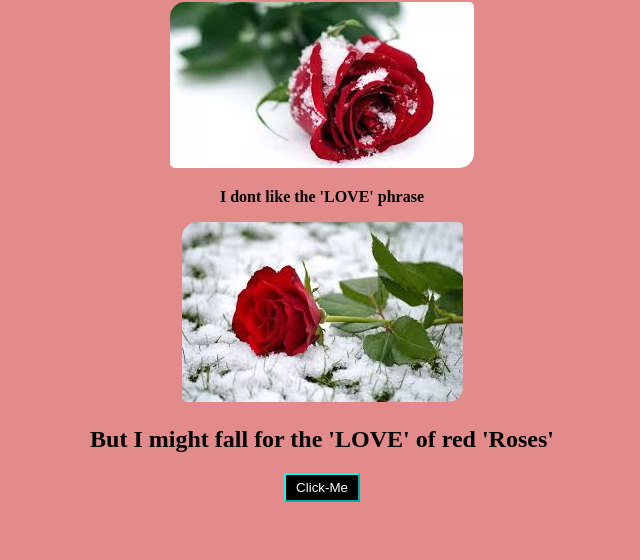
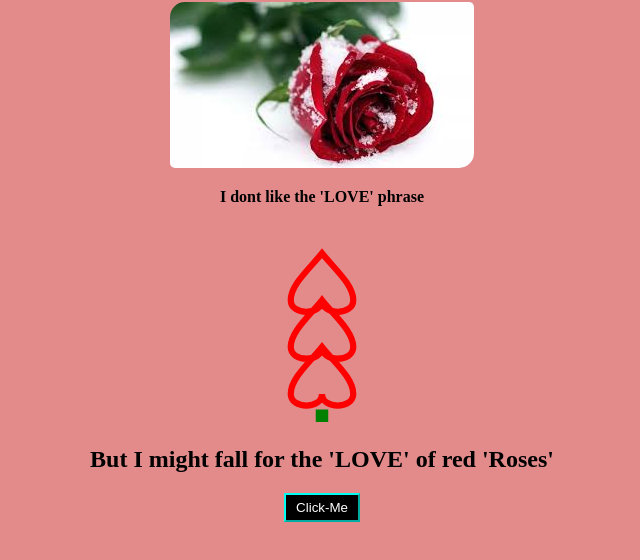
Before and after one commit to kolamat/Kola_B_Pages, a plain HTML site: page index.html in a window 1280 px wide. Shown: the part 78-638 px from the top of the page, without its empty margins (318-958 px from the left). Drawn offline with Linux system fonts and the light colour scheme.

Commit message:
On branch main Your branch is ahead of 'origin/main' by 1 commit.   (use "git push" to publish your local commits)
Changes to be committed:
	modified:   index.html
	new file:   rose.svg

```diff
--- a/index.html
+++ b/index.html
@@ -23,7 +23,7 @@
       pTag.style.fontWeight = "bold";
       document.querySelector("body").appendChild(pTag);
       let img2 = document.createElement("img");
-      img2.src = "rose2.jpeg";
+      img2.src = "rose.svg";
       img2.style.borderRadius = "15px 5px";
       document.querySelector("body").appendChild(img2);
       let h2 = document.createElement("H2");
```
Also changed, not shown: rose.svg (added).
